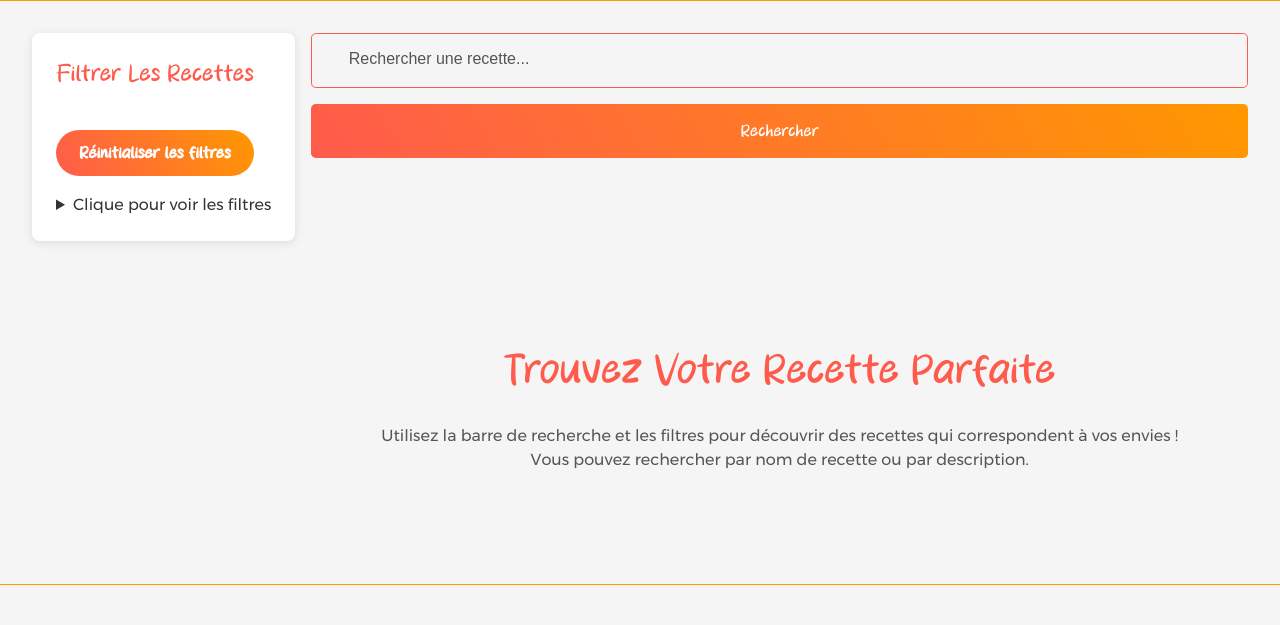
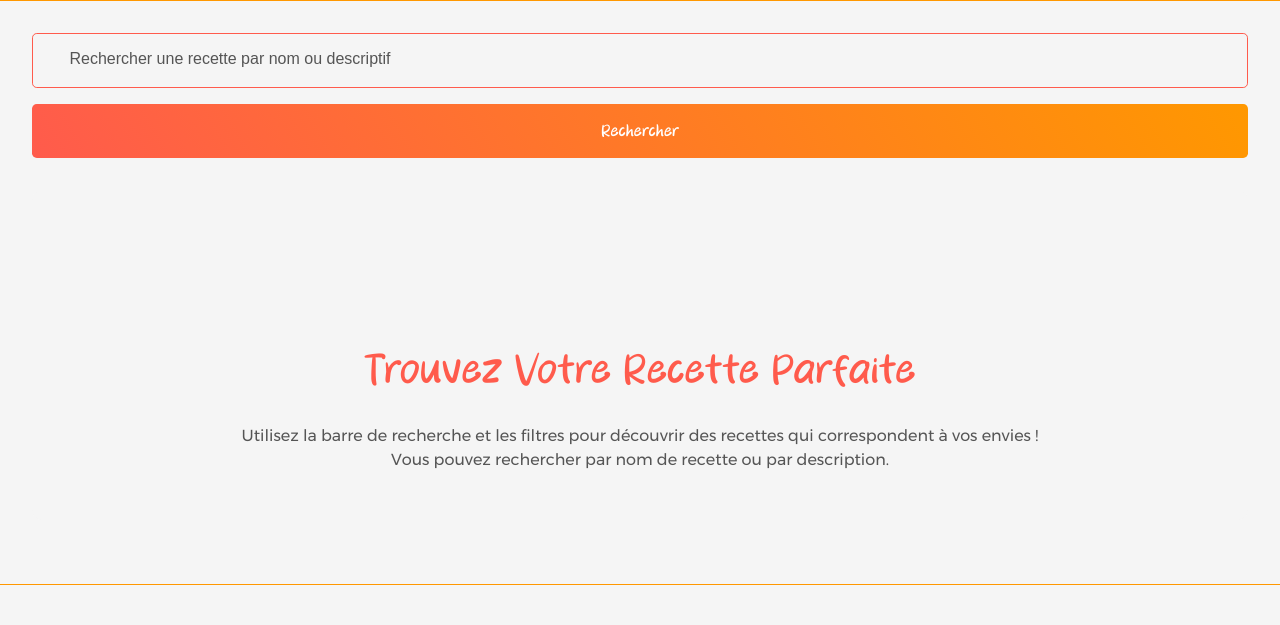
Before and after one commit to agweb12/recettesaipoo, a PHP site: page /recettesaipoo/recettes in a window 1280 px wide. Shown: the part 418-1043 px from the top of the page. Run offline with PHP 8.4, Linux system fonts and the light colour scheme; data comes from the database, SQL or seed files in the repository; some web fonts are replaced.

Commit message:
version 1.0 recettes recherche filtres

```diff
--- a/app/views/recettes.php
+++ b/app/views/recettes.php
@@ -68,6 +68,8 @@
     <!-- Hero Section End -->
     <section class="filterAllRecipes">
         <!-- Filtre des recettes -->
+        <?php if(!isset($_GET['search'])) : ?>
+        <?php else: ?>
         <aside class="filterRecipes">
             <div class="filterTitle">
                 <h3>Filtrer les recettes</h3>
@@ -139,6 +141,7 @@
                 </div>
             </details>
         </aside>
+        <?php endif; ?>
         <!-- Fin du filtre des recettes -->
 
         <!-- Affichage des recettes -->
@@ -148,7 +151,7 @@
                 <form id="search-form" method="get" action="">
                     <div class="inputBox">
                         <i class="fi fi-sr-search"></i>
-                        <input type="text" name="search" id="search-input" placeholder="Rechercher une recette..." value="<?= isset($_GET['search']) ? htmlspecialchars($_GET['search']) : '' ?>">
+                        <input type="text" name="search" id="search-input" placeholder="Rechercher une recette par nom ou descriptif" value="<?= isset($_GET['search']) ? htmlspecialchars($_GET['search']) : '' ?>">
                     </div>
                     <button type="submit" class="search-btn">Rechercher</button>
                 </form>
```
